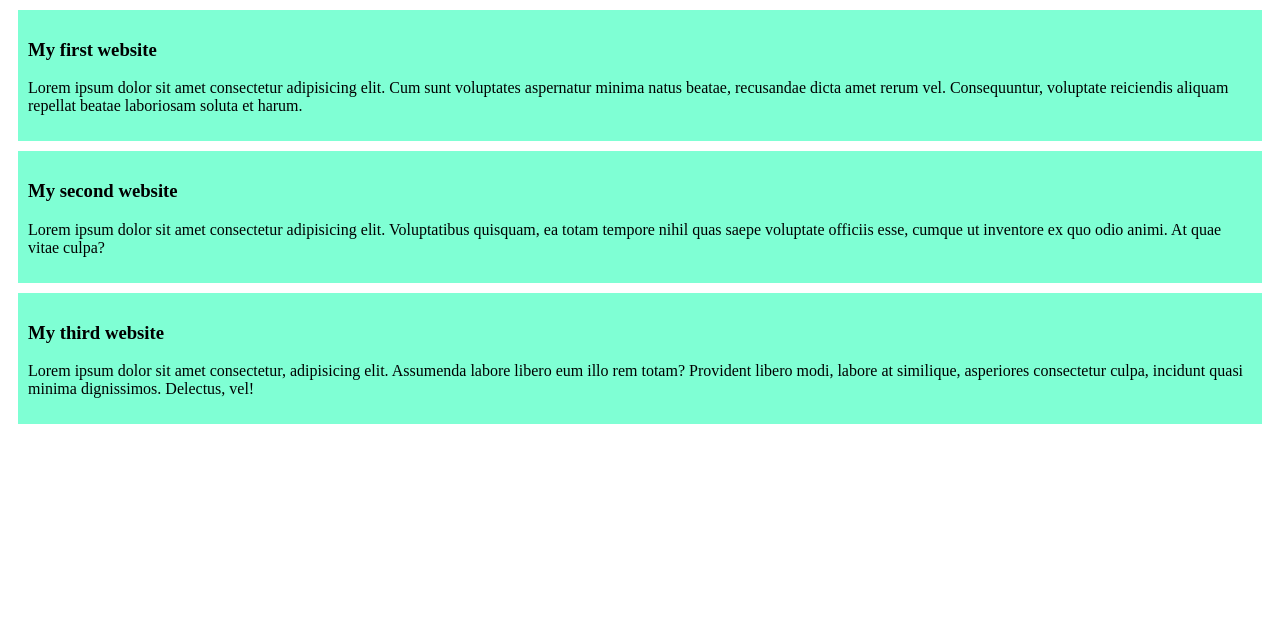
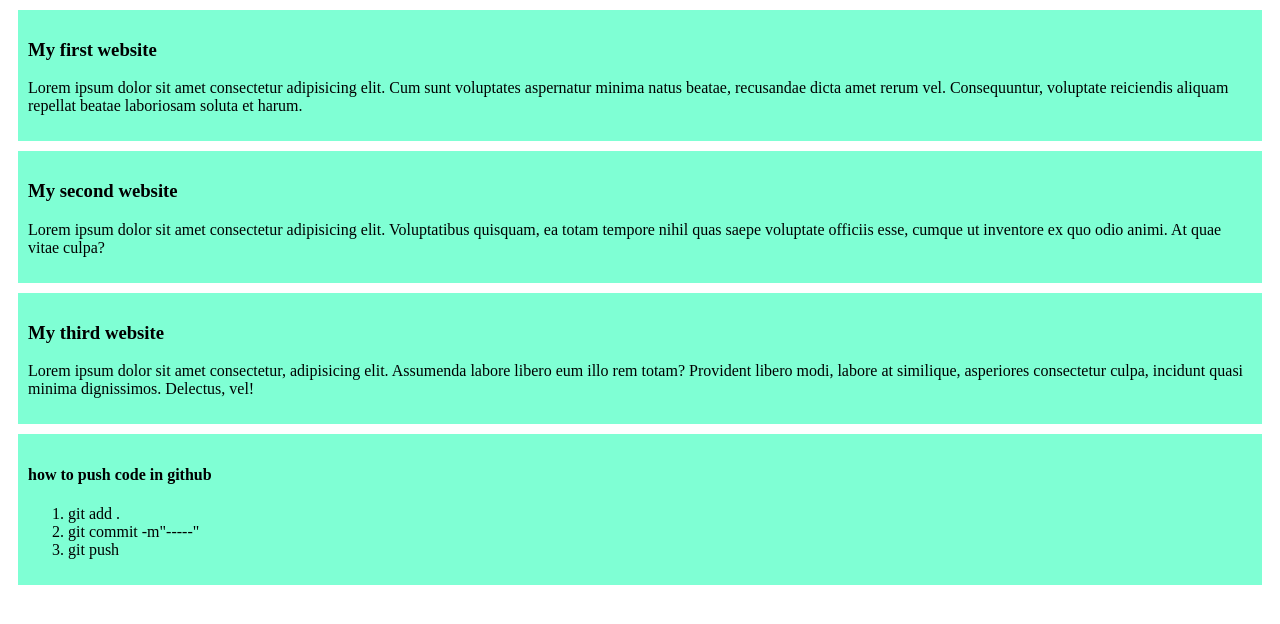
Before and after one commit to asifakondo11/my-first-github-repo, a plain HTML site: page index.html in a window 1280 px wide. Drawn offline with Linux system fonts and the light colour scheme.

Commit message:
more list

```diff
--- a/index.html
+++ b/index.html
@@ -21,5 +21,14 @@
         <h3>My third website</h3>
         <p>Lorem ipsum dolor sit amet consectetur, adipisicing elit. Assumenda labore libero eum illo rem totam? Provident libero modi, labore at similique, asperiores consectetur culpa, incidunt quasi minima dignissimos. Delectus, vel!</p>
     </div>
+
+    <div>
+        <h4>how to push code in github</h4>
+        <ol>
+            <li>git add .</li>
+            <li>git commit -m"-----"</li>
+            <li>git push</li>
+        </ol>
+    </div>
 </body>
 </html>
```
